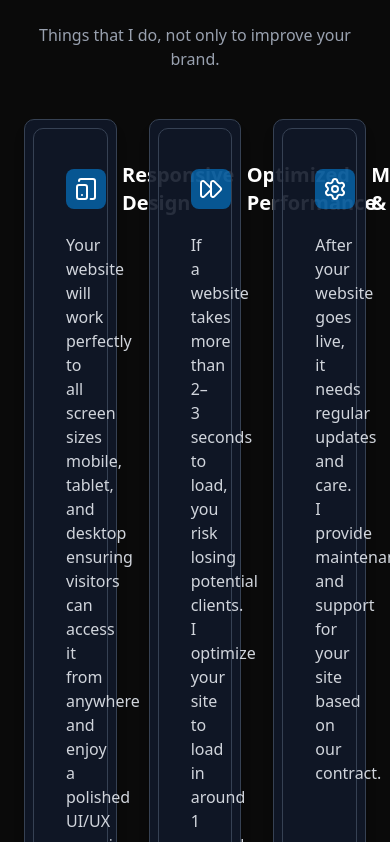
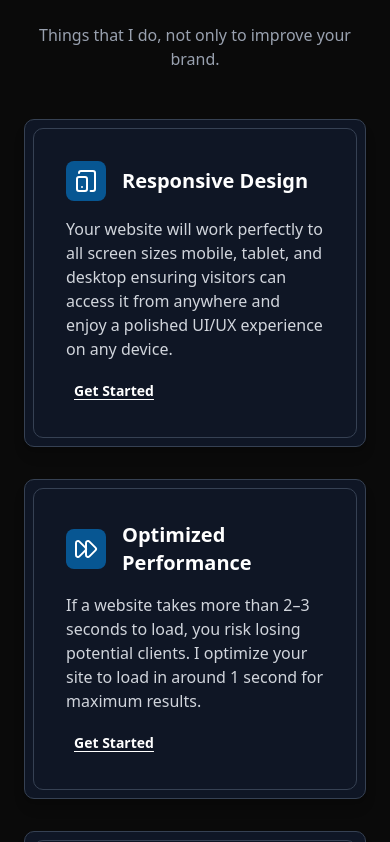
Before and after one commit to MysticMetaphors/my-portfolio, a Next.js app: page / in a window 390 px wide. Shown: the part 962-1804 px from the top of the page. Built offline with nearby package versions, Linux system fonts and the light colour scheme; no server answers.

Commit message:
feat: Enhance Services section layout with responsive grid adjustments

```diff
--- a/app/components/layouts/Footer.tsx
+++ b/app/components/layouts/Footer.tsx
@@ -6,7 +6,7 @@ export default function Footer() {
     <footer className="bg-black-primary border-t-3 border-blue-primary/70">
       <div className="mx-auto w-full max-w-screen-xl p-4 py-6 lg:py-15">
         <div className="sm:flex sm:items-center sm:justify-between">
-          <div className="flex gap-3 items-center z-110">
+          <div className="flex gap-3 items-center">
             <Image height={800} width={800} src="/bryan.png" alt="Arvo Logo" className="h-10 w-fit rounded-full" />
             <div>
               <h1 className="font-semibold text-white">Von Bryan</h1>
--- a/app/resume/page.tsx
+++ b/app/resume/page.tsx
@@ -132,7 +132,7 @@ export default function resume() {
 
                   className={`w-full flex justify-start`}>
 
-                  <div className={`w-full pl-10`}>
+                  <div className={`w-full md:pl-10 pl-6`}>
                     <div className="relative bg-linear-to-t from-blue-primary/20 via-gray-900 to-gray-900 border border-gray-700 rounded-md md:p-6 p-4 shadow-md">
                       <div className={`absolute left-[-10px] top-5 h-5 w-5 rounded-full bg-gray-900 border border-gray-700`} />
                       <h1 className="md:text-2xl text-lg font-semibold text-white">{exp.company}</h1>
--- a/app/sections/Services.tsx
+++ b/app/sections/Services.tsx
@@ -60,9 +60,10 @@ export default function Services() {
           </motion.p>
         </div>
 
-        <div className="grid grid-cols-3 gap-8">
+        <div className="grid lg:grid-cols-3 md:grid-cols-2 grid-cols-1 grid gap-8">
           {services.map((service, i) => {
-            const Icon = service.icon
+            const Icon = service.icon;
+            const isLastAndOdd = i === services.length - 1 && services.length % 2 !== 0;
 
             return (
               <motion.div
@@ -71,7 +72,13 @@ export default function Services() {
                 transition={{ duration: 0.5, delay: i * 0.1, ease: "easeOut" }}
                 viewport={{ once: true }}
                 key={i}
-                className="bg-gray-900/90 hover:bg-gray-900 group border border-gray-700 hover:border-blue-primary hover:shadow-blue-primary/20 hover:hover:-translate-y-2 transform shadow-lg rounded-lg h-full w-full p-2 z-10 transition-all duration-300"
+                className={`
+                  bg-gray-900/90 hover:bg-gray-900 group border border-gray-700
+                  hover:border-blue-primary hover:shadow-blue-primary/20
+                  hover:-translate-y-2 transform shadow-lg rounded-lg h-full w-full p-2 z-10
+                  transition-all duration-300
+                  ${isLastAndOdd ? "lg:col-span-1 md:col-span-2" : "col-span-1"}
+                `}
               >
                 <div className="flex flex-col gap-4 border border-gray-700 rounded-lg h-full w-full p-8">
                   <div className="flex items-center gap-4">
@@ -89,8 +96,7 @@ export default function Services() {
                 </div>
               </motion.div>
             )
-          })
-          }
+          })}
         </div>
         {/* </WavyBackground> */}
       </div>
```
